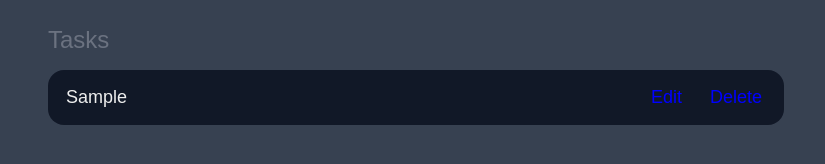
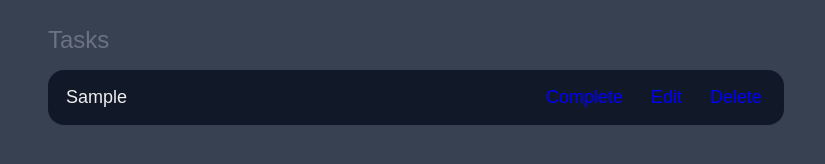
Before and after one commit to jnasir215/ToDoList, a plain HTML site: page index.html in a window 1280 px wide. Both pictures are taken after typing "Sample" into the empty fields and a click on the input "Add task". Shown: the part 202-366 px from the top of the page, without its empty margins (224-1049 px from the left). Drawn offline with Linux system fonts and the light colour scheme.

Commit message:
added Complete button

```diff
--- a/main.css
+++ b/main.css
@@ -115,6 +115,7 @@ main {
     width: 100%;
     display: block;
     transition: 0.4s;
+    text-decoration: none;
 }
 
 #tasks .task .content .text:not(:read-only) {
@@ -124,6 +125,7 @@ main {
 #tasks .task .actions {
     display: flex;
     margin: 0 -0.5rem;
+    text-decoration: none;
 }
 
 .task .actions button {
--- a/main.js
+++ b/main.js
@@ -35,6 +35,10 @@ window.addEventListener('load', () => {
         const taskActionsElement = document.createElement("div");
         taskActionsElement.classList.add("actions");
 
+        const taskCompleteElement = document.createElement("button");
+        taskCompleteElement.classList.add("complete");
+        taskCompleteElement.innerHTML = "Complete";
+
         const taskEditElement = document.createElement("button");
         taskEditElement.classList.add("edit");
         taskEditElement.innerHTML = "Edit";
@@ -43,6 +47,7 @@ window.addEventListener('load', () => {
         taskDeleteElement.classList.add("delete");
         taskDeleteElement.innerHTML = "Delete";
 
+        taskActionsElement.appendChild(taskCompleteElement);
         taskActionsElement.appendChild(taskEditElement);
         taskActionsElement.appendChild(taskDeleteElement);
 
@@ -51,6 +56,12 @@ window.addEventListener('load', () => {
         listElement.appendChild(taskElement);
 
         input.value = "";
+
+        taskCompleteElement.addEventListener('click', () => {
+            //if(taskActionsElement.textDecoration != "line-through") {
+            //    taskActionsElement.textDecoration == "line-through";
+            //}
+        })
 
         taskEditElement.addEventListener('click', () => {
             if(taskEditElement.innerText.toLowerCase() == "edit") {
```
